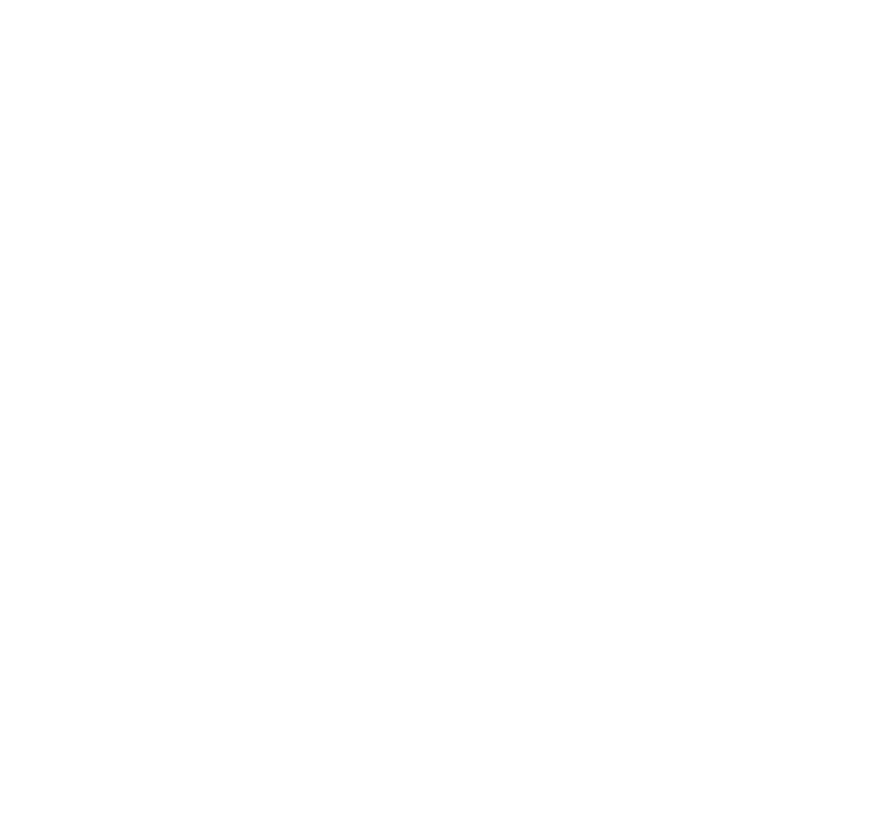
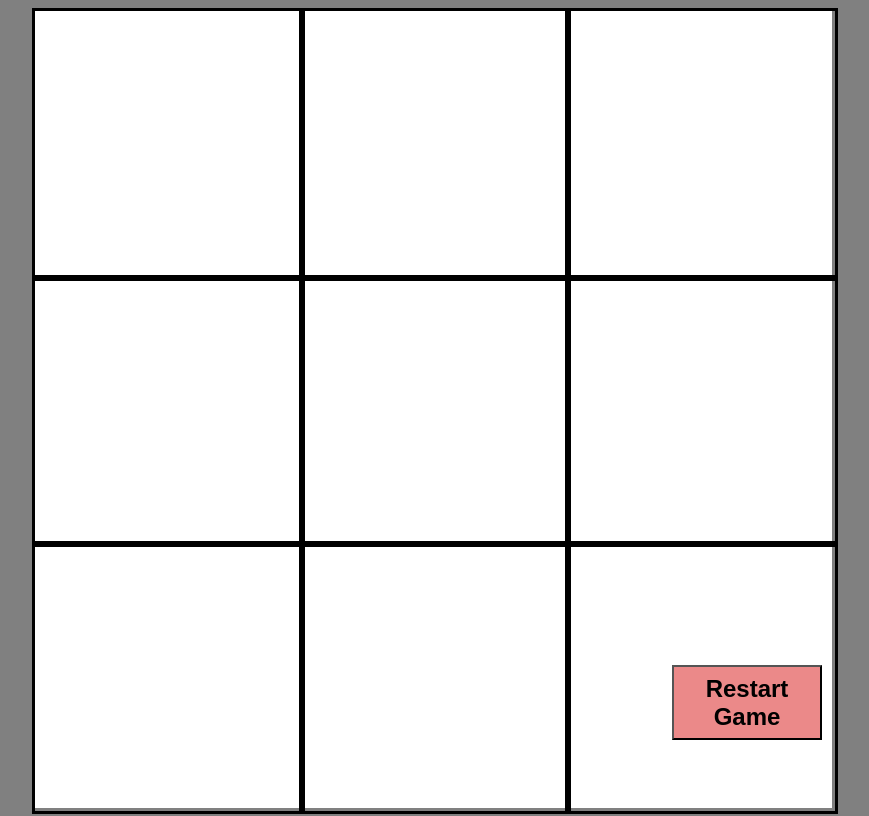
Before and after one commit to Kargo59/Tic-Tac-Toe, a plain HTML site: page index.html in a window 1280 px wide. Shown: the whole page, without its empty margins (208-1077 px from the left). Drawn offline with Linux system fonts and the light colour scheme.

Commit message:
final version

```diff
--- a/index.html
+++ b/index.html
@@ -5,9 +5,21 @@
     <meta http-equiv="X-UA-Compatible" content="IE=edge">
     <meta name="viewport" content="width=device-width, initial-scale=1.0">
     <title>Document</title>
-    <link rel="stylesheet" href="style.css"
+    <link rel="stylesheet" href="style.css">
 </head>
 <body>
+    <div class="container">
+        <div id="0" onclick="newBoard.updateArray(this.id)"></div>
+        <div id="1" onclick="newBoard.updateArray(this.id)"></div>
+        <div id="2" onclick="newBoard.updateArray(this.id)"></div>
+        <div id="3" onclick="newBoard.updateArray(this.id)"></div>
+        <div id="4" onclick="newBoard.updateArray(this.id)"></div>
+        <div id="5" onclick="newBoard.updateArray(this.id)"></div>
+        <div id="6" onclick="newBoard.updateArray(this.id)"></div>
+        <div id="7" onclick="newBoard.updateArray(this.id)"></div>
+        <div id="8" onclick="newBoard.updateArray(this.id)"></div>
+        </div>
+    <button id="restartButton" onclick="newBoard.restartGame()">Restart Game</button>
     <script src="myScript.js"></script>
 </body>
 </html>
--- a/myScript.js
+++ b/myScript.js
@@ -0,0 +1,66 @@
+
+const gameboard = (() => {
+    //private properties
+    let turn = 1
+
+    const gameboardArray = ["", "", "", "", "", "", "", "", ""];
+    const divsOneToNine = document.querySelectorAll('.container>div');
+
+    const restartGame = () => {
+        gameboardArray.splice(0, 9, "", "", "", "", "", "", "", "", "")
+        divsOneToNine.forEach(function(element, index) {
+            element.innerHTML = gameboardArray[index]
+        })
+    }
+
+    const checkForWinner = () => {
+        if ((gameboardArray[0] === 'x' && gameboardArray[1] === 'x' && gameboardArray[2] === 'x') ||
+            (gameboardArray[3] === 'x' && gameboardArray[4] === 'x' && gameboardArray[5] === 'x') ||
+            (gameboardArray[6] === 'x' && gameboardArray[7] === 'x' && gameboardArray[8] === 'x') ||
+            (gameboardArray[0] === 'x' && gameboardArray[3] === 'x' && gameboardArray[6] === 'x') ||
+            (gameboardArray[1] === 'x' && gameboardArray[4] === 'x' && gameboardArray[7] === 'x') ||
+            (gameboardArray[2] === 'x' && gameboardArray[5] === 'x' && gameboardArray[8] === 'x') ||
+            (gameboardArray[0] === 'x' && gameboardArray[4] === 'x' && gameboardArray[8] === 'x') ||
+            (gameboardArray[2] === 'x' && gameboardArray[4] === 'x' && gameboardArray[6] === 'x') )
+        {
+            setTimeout(function() {alert('Player 1 is the winner!')
+        }, 1)
+        }
+        else if ((gameboardArray[0] === 'o' && gameboardArray[1] === 'o' && gameboardArray[2] === 'o') ||
+        (gameboardArray[3] === 'o' && gameboardArray[4] === 'o' && gameboardArray[5] === 'o') ||
+        (gameboardArray[6] === 'o' && gameboardArray[7] === 'o' && gameboardArray[8] === 'o') ||
+        (gameboardArray[0] === 'o' && gameboardArray[3] === 'o' && gameboardArray[6] === 'o') ||
+        (gameboardArray[1] === 'o' && gameboardArray[4] === 'o' && gameboardArray[7] === 'o') ||
+        (gameboardArray[2] === 'o' && gameboardArray[5] === 'o' && gameboardArray[8] === 'o') ||
+        (gameboardArray[0] === 'o' && gameboardArray[4] === 'o' && gameboardArray[8] === 'o') ||
+        (gameboardArray[2] === 'o' && gameboardArray[4] === 'o' && gameboardArray[6] === 'o') )
+    {
+        setTimeout(function() {alert('Player 2 is the winner!')
+    }, 1)
+    }
+    }
+
+    const updateArray = (clickedID) => {
+            console.log(clickedID);
+            if (turn % 2 != 0 && gameboardArray[clickedID] != "x" && gameboardArray[clickedID] != "o") {
+            gameboardArray.splice(clickedID, 1, "x")
+            checkForWinner()
+            turn ++
+            }
+            else if (turn % 2 === 0 && gameboardArray[clickedID] != "x" &&
+            gameboardArray[clickedID] != "o") {
+            gameboardArray.splice(clickedID, 1, "o")
+            checkForWinner()
+            turn ++
+
+            }
+
+            divsOneToNine.forEach(function(element, index) {
+                element.innerHTML = gameboardArray[index]
+            })
+        }
+
+    return {updateArray, restartGame}
+});
+
+const newBoard = gameboard()
--- a/style.css
+++ b/style.css
@@ -0,0 +1,38 @@
+body {
+    display: flex;
+    justify-content: center;
+    align-items: center;
+    background-color: gray;
+    height: 100vh;
+}
+
+.container {
+    display: grid;
+    grid-template-columns: 1fr 1fr 1fr;
+    width: 800px;
+    height: 800px;
+    background-color: white;
+}
+
+.container > div {
+    display: flex;
+    width: 100%;
+    height: 100%;
+    justify-content: center;
+    align-items: center;
+    line-height: 0px;
+    font-size: 48px;
+    font-weight: bold;
+    border: solid 3px black;
+}
+
+#restartButton {
+    position: absolute;
+    background-color: rgb(235, 137, 137);
+    font-size: 24px;
+    font-weight: bold;
+    height: 75px;
+    width: 150px;
+    bottom: 60px;
+    right: 250px;
+}
```
